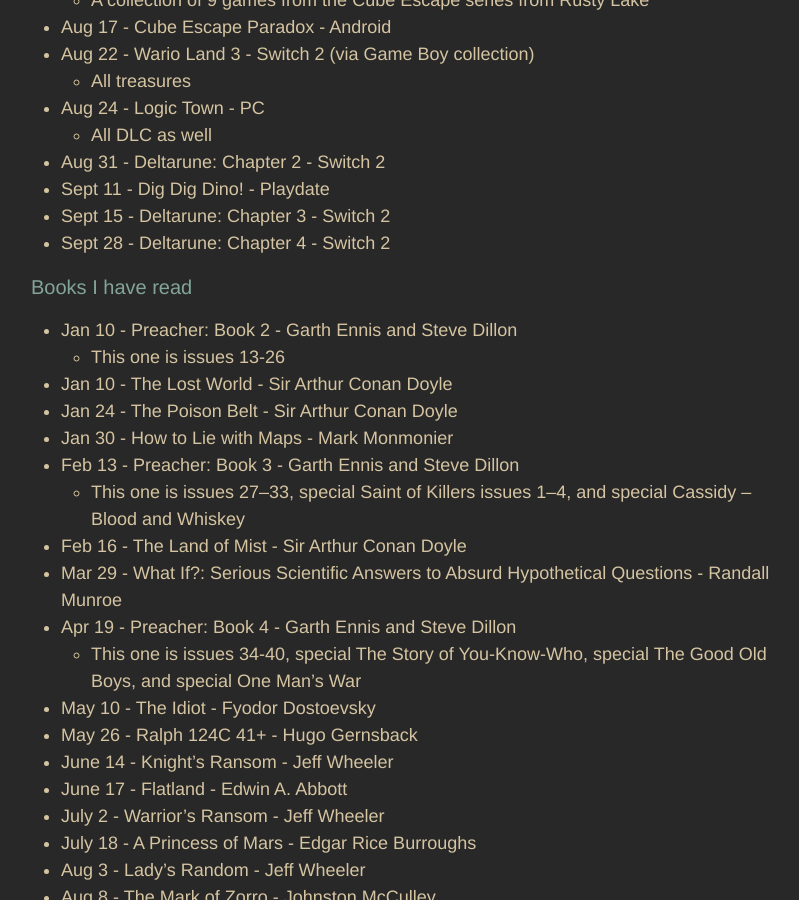
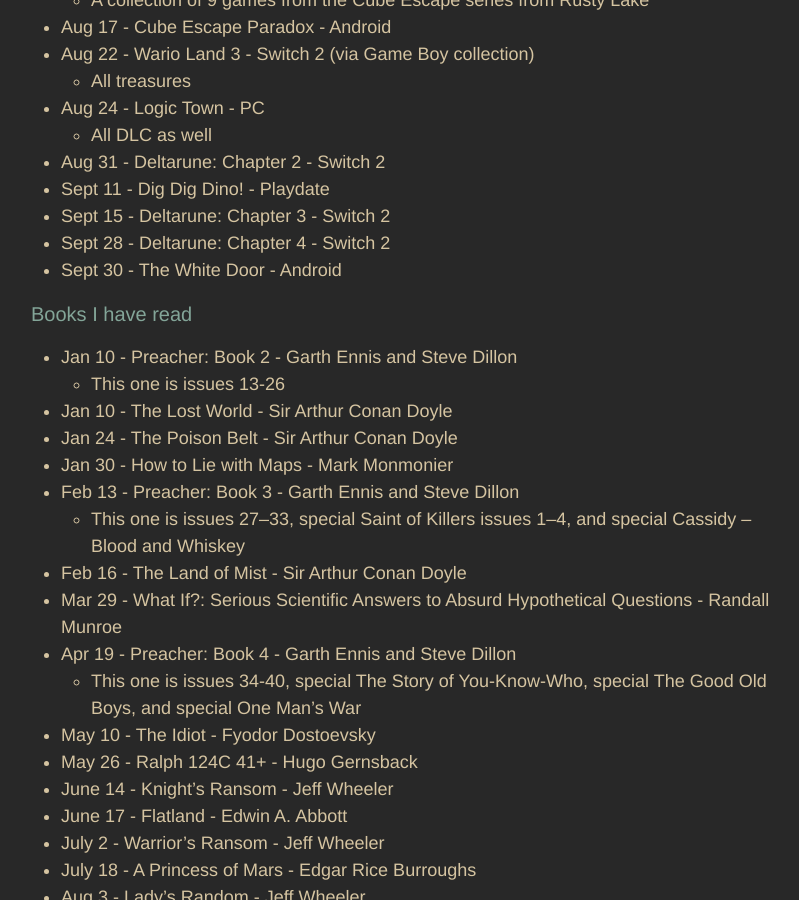
Before and after one commit to adkinsrs/sadkins_site, a Jekyll site: the page built from misc.md, in a window 1280 px wide and 900 px high, scrolled down 1058 px. Shown: the whole window, without its empty margins (239-1038 px from the left). Built offline with Jekyll 4.4.1, drawn with Linux system fonts in a browser that asks for light colours.

Commit message:
beat a game

```diff
--- a/misc.md
+++ b/misc.md
@@ -46,6 +46,7 @@
 * Sept 11 - Dig Dig Dino! - Playdate
 * Sept 15 - Deltarune: Chapter 3 - Switch 2
 * Sept 28 - Deltarune: Chapter 4 - Switch 2
+* Sept 30 - The White Door - Android
 
 ### Books I have read
 
```
